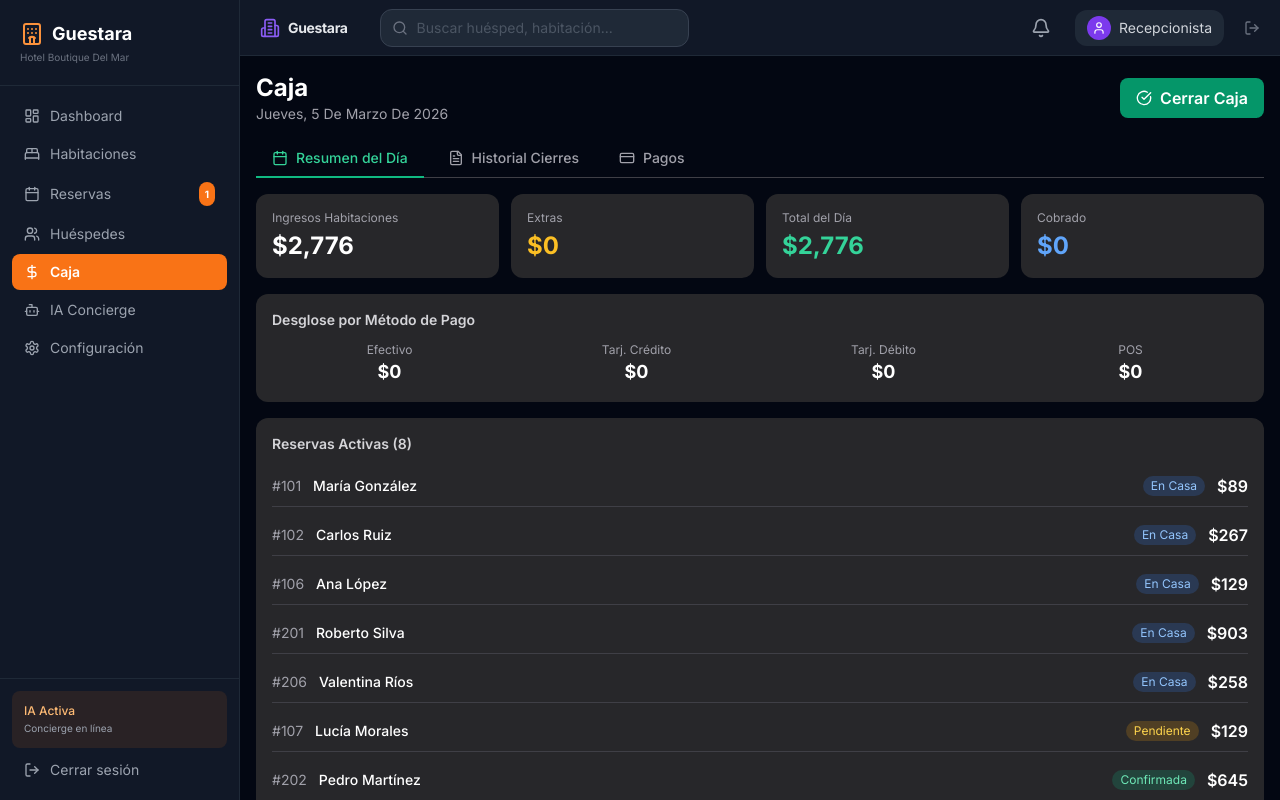
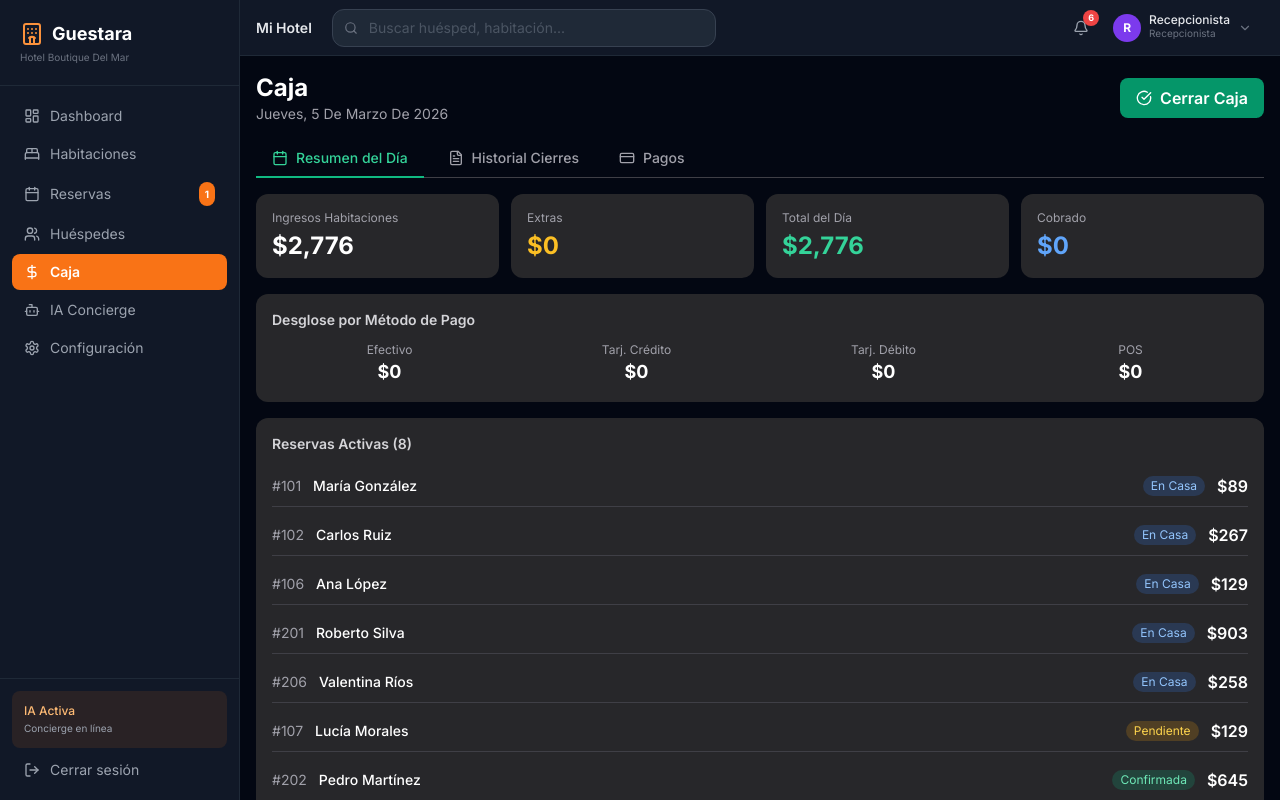
Before and after one commit to guestara-dev/guestara, a Next.js app: page /caja in a window 1280 px wide. Built offline with nearby package versions, Linux system fonts and the light colour scheme.

Commit message:
feat(ADD-20,21): Topbar - dropdown perfil + notificaciones con badge + logout correcto

```diff
--- a/components/Topbar.tsx
+++ b/components/Topbar.tsx
@@ -1,107 +1,126 @@
 'use client'
 import { useState, useRef, useEffect } from 'react'
-import { Search, Bell, Settings, LogOut, User, Building2 } from 'lucide-react'
+import { Search, Bell, LogOut, User, ChevronDown, Key, AlertTriangle } from 'lucide-react'
 import { useStore } from '@/lib/store'
 import { useRouter } from 'next/navigation'
 
 export default function Topbar() {
   const { reservations, rooms, setSelectedGuest } = useStore()
   const router = useRouter()
-  const [query, setQuery] = useState('')
-  const [focused, setFocused] = useState(false)
-  const ref = useRef<HTMLDivElement>(null)
+  const [query,        setQuery]        = useState('')
+  const [focused,      setFocused]      = useState(false)
+  const [profileOpen,  setProfileOpen]  = useState(false)
+  const [notifOpen,    setNotifOpen]    = useState(false)
+  const searchRef = useRef<HTMLDivElement>(null)
+  const profileRef = useRef<HTMLDivElement>(null)
+  const notifRef  = useRef<HTMLDivElement>(null)
 
-  // Obtener nombre del hotel desde localStorage (vía store indirectamente)
-  const [hotelName, setHotelName] = useState('Guestara')
+  // UX-12: Hotel name from localStorage config
+  const [hotelName, setHotelName] = useState('Mi Hotel')
+  const [userName,  setUserName]  = useState('Recepcionista')
+  const [userRole,  setUserRole]  = useState('receptionist')
   useEffect(() => {
-    const config = localStorage.getItem('guestara_hotel_config')
-    if (config) {
-      try { setHotelName(JSON.parse(config).nombre || 'Guestara') } catch {}
-    }
+    try {
+      const config = localStorage.getItem('guestara_hotel_config')
+      if (config) setHotelName(JSON.parse(config).nombre || 'Mi Hotel')
+      const auth = document.cookie.split('; ').find(c => c.startsWith('g_auth='))?.split('=')[1]
+      if (auth) {
+        const user = JSON.parse(atob(decodeURIComponent(auth)))
+        setUserName(user.name || 'Recepcionista')
+        setUserRole(user.role || 'receptionist')
+      }
+    } catch {}
   }, [])
 
+  // ADD-20: Build notifications
+  const now = new Date()
+  const overdueRes = reservations.filter(r => r.status === 'checked-in' && new Date(r.checkOut) < now)
+  const checkinsToday = reservations.filter(r => {
+    const ci = new Date(r.checkIn)
+    return r.status === 'confirmed' &&
+      ci.toDateString() === now.toDateString()
+  })
+  const maintenanceRooms = rooms.filter(r => r.status === 'maintenance')
+  const notifications = [
+    ...overdueRes.map(r   => ({ id:`ov-${r.id}`,   type:'danger'  as const, msg:`Reserva vencida: ${r.guest} — Hab.${r.room}` })),
+    ...checkinsToday.map(r=> ({ id:`ci-${r.id}`,   type:'warning' as const, msg:`Check-in pendiente hoy: ${r.guest} — Hab.${r.room}` })),
+    ...maintenanceRooms.map(r=>({ id:`mn-${r.id}`, type:'info'    as const, msg:`Hab.${r.number} en mantención` })),
+  ]
+  const notifCount = notifications.length
+
+  // Search
   const q = query.toLowerCase().trim()
   const results = q.length < 2 ? [] : [
     ...reservations
       .filter(r => r.guest.toLowerCase().includes(q) || r.room.includes(q))
       .slice(0,4)
-      .map(r => ({
-        type: 'reservation' as const,
-        id: r.id,
-        label: r.guest,
-        sub: `Hab. ${r.room} · ${r.checkIn} → ${r.checkOut}`,
-        status: r.status,
-        data: r,
-      })),
+      .map(r => ({ type:'reservation' as const, id:r.id, label:r.guest, sub:`Hab. ${r.room} · ${r.checkIn} → ${r.checkOut}`, status:r.status, data:r })),
     ...rooms
-      .filter(r => r.number.includes(q) || r.type.includes(q))
+      .filter(r => r.number.includes(q))
       .slice(0,3)
-      .map(r => ({
-        type: 'room' as const,
-        id: r.id,
-        label: `Habitación ${r.number}`,
-        sub: `Piso ${r.floor} · ${r.type} · ${r.status}`,
-        status: r.status,
-        data: r,
-      })),
+      .map(r => ({ type:'room' as const, id:r.id, label:`Habitación ${r.number}`, sub:`Piso ${r.floor} · ${r.type} · ${r.status}`, status:r.status, data:r })),
   ]
 
   const handleSelect = (item: typeof results[number]) => {
-    setQuery('')
-    setFocused(false)
-    if (item.type === 'reservation') {
-      setSelectedGuest(item.data as any)
-      router.push('/')
-    } else {
-      router.push('/habitaciones')
-    }
+    setQuery(''); setFocused(false)
+    if (item.type === 'reservation') { setSelectedGuest(item.data as any); router.push('/dashboard') }
+    else { router.push('/habitaciones') }
   }
 
+  // ADD-21: logout function
+  const handleLogout = () => {
+    document.cookie = 'g_auth=; path=/; max-age=0'
+    document.cookie = 'session=; path=/; max-age=0'
+    localStorage.removeItem('g_last_activity')
+    router.push('/login')
+  }
+
+  // Close dropdowns on outside click
   useEffect(() => {
-    const handler = (e: MouseEvent) => {
-      if (ref.current && !ref.current.contains(e.target as Node)) setFocused(false)
+    const h = (e: MouseEvent) => {
+      if (searchRef.current  && !searchRef.current.contains(e.target as Node))  setFocused(false)
+      if (profileRef.current && !profileRef.current.contains(e.target as Node)) setProfileOpen(false)
+      if (notifRef.current   && !notifRef.current.contains(e.target as Node))   setNotifOpen(false)
     }
-    document.addEventListener('mousedown', handler)
-    return () => document.removeEventListener('mousedown', handler)
+    document.addEventListener('mousedown', h)
+    return () => document.removeEventListener('mousedown', h)
   }, [])
 
   const statusClr: Record<string,string> = {
-    available:'text-emerald-400', occupied:'text-blue-400',
-    cleaning:'text-amber-400', maintenance:'text-gray-500',
-    'checked-in':'text-blue-400', confirmed:'text-emerald-400',
+    available:'text-emerald-400', occupied:'text-blue-400', cleaning:'text-amber-400',
+    maintenance:'text-gray-500', 'checked-in':'text-blue-400', confirmed:'text-emerald-400',
     pending:'text-amber-400', completed:'text-gray-500', cancelled:'text-red-400',
   }
 
   return (
-    <header className="h-14 bg-gray-900 border-b border-gray-800 flex items-center px-5 gap-4 shrink-0">
-      <div className="flex items-center gap-2 mr-4">
-        <Building2 className="w-5 h-5 text-violet-500" />
-        <span className="font-bold text-sm tracking-tight text-gray-200">{hotelName}</span>
-      </div>
+    <div className="h-14 bg-gray-900 border-b border-gray-800 flex items-center gap-3 px-4 shrink-0">
 
-      <div ref={ref} className="relative flex-1 max-w-md">
-        <Search className="absolute left-3 top-1/2 -translate-y-1/2 w-4 h-4 text-gray-500 pointer-events-none"/>
+      {/* Hotel name */}
+      <span className="text-sm font-semibold text-gray-200 mr-2 hidden sm:block">{hotelName}</span>
+
+      {/* Search */}
+      <div ref={searchRef} className="relative flex-1 max-w-sm">
+        <Search className="absolute left-3 top-1/2 -translate-y-1/2 w-3.5 h-3.5 text-gray-500" />
         <input
           value={query}
           onChange={e => setQuery(e.target.value)}
           onFocus={() => setFocused(true)}
           placeholder="Buscar huésped, habitación..."
-          className="w-full bg-gray-800 border border-gray-700 rounded-xl pl-9 pr-3 py-2 text-sm focus:outline-none focus:border-violet-500 transition-colors placeholder:text-gray-600"/>
-
+          className="w-full bg-gray-800 border border-gray-700 rounded-xl pl-9 pr-3 py-2 text-sm focus:outline-none focus:border-violet-500 transition-colors placeholder:text-gray-600"
+        />
         {focused && results.length > 0 && (
-          <div className="absolute top-full mt-1.5 left-0 right-0 bg-gray-900 border border-gray-700 rounded-xl shadow-2xl z-50 overflow-hidden">
+          <div className="absolute top-full mt-1 left-0 right-0 bg-gray-900 border border-gray-700 rounded-xl shadow-xl z-50 overflow-hidden">
             {results.map((item, i) => (
-              <button key={`${item.type}-${item.id}-${i}`}
+              <button
+                key={i}
                 onMouseDown={e => { e.preventDefault(); handleSelect(item) }}
-                className="w-full flex items-center gap-3 px-3 py-2.5 hover:bg-gray-800 transition-colors text-left">
-                <div className={`w-1.5 h-1.5 rounded-full shrink-0 ${
-                  item.type==='reservation'?'bg-violet-400':'bg-blue-400'
-                }`}/>
-                <div className="flex-1 min-w-0">
-                  <p className="text-sm font-medium truncate">{item.label}</p>
-                  <p className="text-[10px] text-gray-500 truncate">{item.sub}</p>
+                className="w-full flex items-center gap-3 px-3 py-2.5 hover:bg-gray-800 transition-colors text-left"
+              >
+                <div className="min-w-0">
+                  <p className="text-sm text-white truncate">{item.label}</p>
+                  <p className="text-[11px] text-gray-500 truncate">{item.sub}</p>
                 </div>
-                <span className={`text-[10px] shrink-0 capitalize ${statusClr[item.status] ?? 'text-gray-400'}`}>
+                <span className={`ml-auto text-[10px] shrink-0 ${statusClr[item.status] || 'text-gray-400'}`}>
                   {item.status}
                 </span>
               </button>
@@ -110,23 +129,89 @@ export default function Topbar() {
         )}
       </div>
 
-      <div className="flex-1"/>
+      <div className="flex items-center gap-1 ml-auto">
+        {/* ADD-20: Bell notification */}
+        <div ref={notifRef} className="relative">
+          <button
+            onClick={() => setNotifOpen(o => !o)}
+            className="relative p-2 rounded-lg hover:bg-gray-800 transition-colors"
+          >
+            <Bell className="w-4 h-4 text-gray-400" />
+            {notifCount > 0 && (
+              <span className="absolute -top-0.5 -right-0.5 w-4 h-4 bg-red-500 text-white text-[9px] font-bold rounded-full flex items-center justify-center">
+                {notifCount > 9 ? '9+' : notifCount}
+              </span>
+            )}
+          </button>
+          {notifOpen && (
+            <div className="absolute right-0 top-full mt-1 w-72 bg-gray-900 border border-gray-700 rounded-xl shadow-xl z-50 overflow-hidden">
+              <p className="px-3 py-2 text-xs font-semibold text-gray-400 border-b border-gray-800">
+                Notificaciones {notifCount > 0 && <span className="text-red-400">({notifCount})</span>}
+              </p>
+              {notifications.length === 0 ? (
+                <p className="px-3 py-4 text-sm text-gray-500 text-center">Sin notificaciones</p>
+              ) : (
+                <div className="max-h-64 overflow-y-auto">
+                  {notifications.map(n => (
+                    <div key={n.id} className={`flex items-start gap-2 px-3 py-2.5 border-b border-gray-800 last:border-0 ${
+                      n.type === 'danger' ? 'bg-red-500/5' : n.type === 'warning' ? 'bg-amber-500/5' : ''
+                    }`}>
+                      <AlertTriangle className={`w-3.5 h-3.5 mt-0.5 shrink-0 ${
+                        n.type === 'danger' ? 'text-red-400' : n.type === 'warning' ? 'text-amber-400' : 'text-gray-500'
+                      }`} />
+                      <p className="text-xs text-gray-300 leading-snug">{n.msg}</p>
+                    </div>
+                  ))}
+                </div>
+              )}
+            </div>
+          )}
+        </div>
 
-      <button className="relative text-gray-400 hover:text-white transition-colors">
-        <Bell className="w-5 h-5"/>
-      </button>
-
-      <div className="flex items-center gap-2 bg-gray-800 rounded-xl px-3 py-1.5 ml-2">
-        <div className="w-6 h-6 bg-violet-600 rounded-full flex items-center justify-center">
-          <User className="w-3.5 h-3.5"/>
+        {/* ADD-21: Profile dropdown */}
+        <div ref={profileRef} className="relative">
+          <button
+            onClick={() => setProfileOpen(o => !o)}
+            className="flex items-center gap-2 px-3 py-2 rounded-lg hover:bg-gray-800 transition-colors"
+          >
+            <div className="w-7 h-7 rounded-full bg-violet-600 flex items-center justify-center text-xs font-bold shrink-0">
+              {userName.charAt(0).toUpperCase()}
+            </div>
+            <div className="hidden sm:block text-left">
+              <p className="text-xs font-medium text-gray-200 leading-none">{userName}</p>
+              <p className="text-[10px] text-gray-500 capitalize">{userRole === 'admin' ? 'Administrador' : 'Recepcionista'}</p>
+            </div>
+            <ChevronDown className={`w-3.5 h-3.5 text-gray-500 transition-transform ${profileOpen ? 'rotate-180' : ''}`} />
+          </button>
+          {profileOpen && (
+            <div className="absolute right-0 top-full mt-1 w-48 bg-gray-900 border border-gray-700 rounded-xl shadow-xl z-50 overflow-hidden">
+              <div className="px-3 py-2.5 border-b border-gray-800">
+                <p className="text-xs font-medium text-white">{userName}</p>
+                <p className="text-[11px] text-gray-500">{userRole === 'admin' ? 'Administrador' : 'Recepcionista'}</p>
+              </div>
+              <button
+                onClick={() => { setProfileOpen(false); router.push('/configuracion') }}
+                className="w-full flex items-center gap-2 px-3 py-2.5 text-sm text-gray-300 hover:bg-gray-800 transition-colors text-left"
+              >
+                <User className="w-3.5 h-3.5" /> Mi perfil
+              </button>
+              <button
+                onClick={() => { setProfileOpen(false) }}
+                className="w-full flex items-center gap-2 px-3 py-2.5 text-sm text-gray-300 hover:bg-gray-800 transition-colors text-left"
+              >
+                <Key className="w-3.5 h-3.5" /> Cambiar contraseña
+              </button>
+              <div className="border-t border-gray-800" />
+              <button
+                onClick={handleLogout}
+                className="w-full flex items-center gap-2 px-3 py-2.5 text-sm text-red-400 hover:bg-red-500/10 transition-colors text-left"
+              >
+                <LogOut className="w-3.5 h-3.5" /> Cerrar sesión
+              </button>
+            </div>
+          )}
         </div>
-        <span className="text-sm text-gray-300">Recepcionista</span>
       </div>
-
-      <button onClick={() => router.push('/login')}
-        className="text-gray-500 hover:text-red-400 transition-colors ml-1">
-        <LogOut className="w-4 h-4"/>
-      </button>
-    </header>
+    </div>
   )
 }
```
